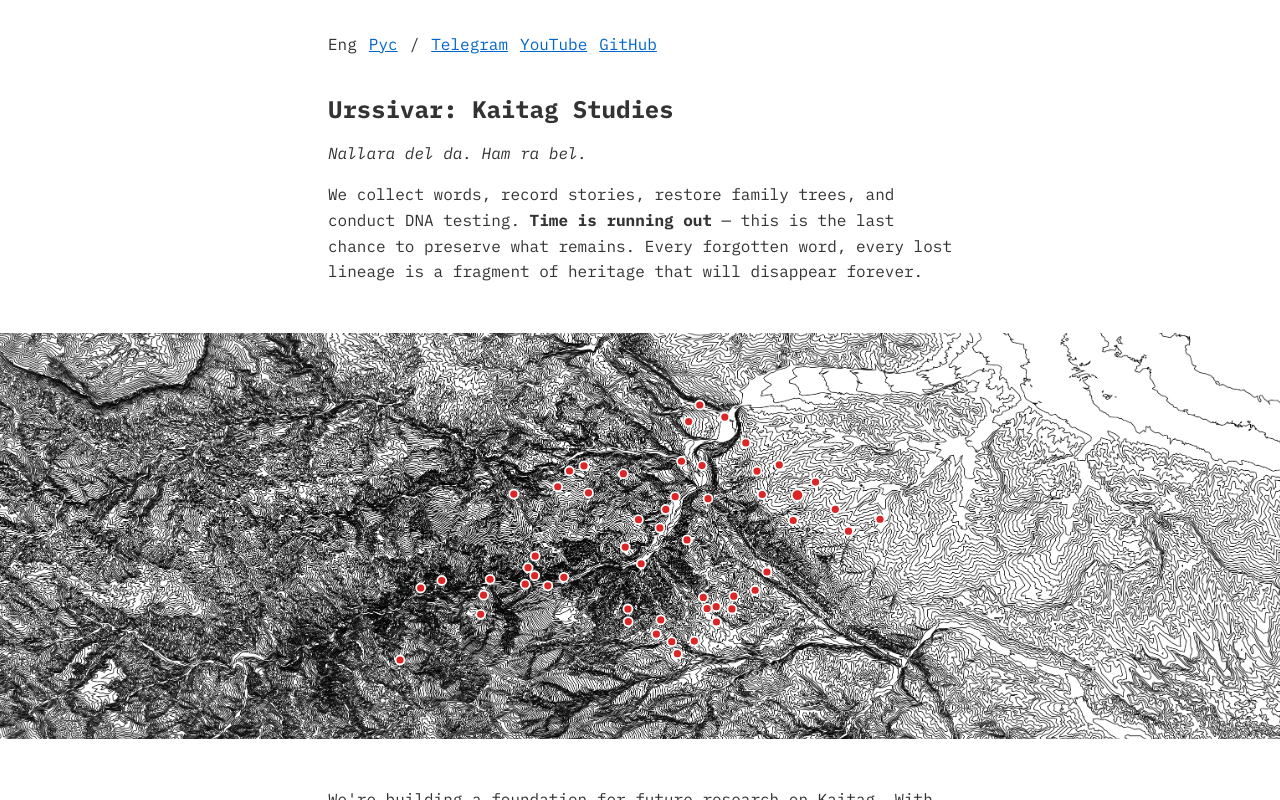
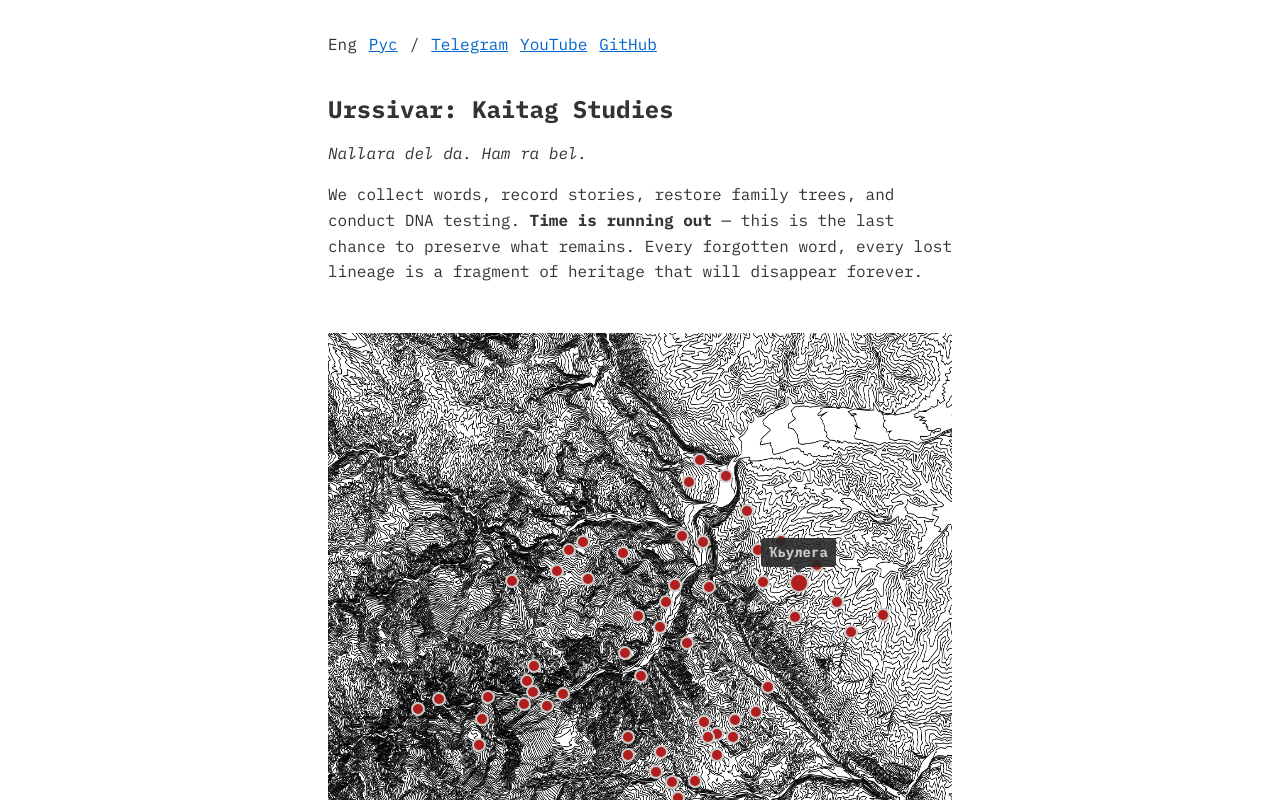
Before and after one commit to urssivar/urssivar, a Nuxt app: page / in a window 1280 px wide. Shown: the top 800 px of the page. Built offline with nearby package versions, Linux system fonts and the light colour scheme.

Commit message:
Migrate to leaflet

```diff
--- a/app/components/VillageMap.vue
+++ b/app/components/VillageMap.vue
@@ -1,5 +1,7 @@
 <script setup lang="ts">
-import { ref, onMounted, computed } from 'vue';
+import { ref, onMounted, onBeforeUnmount } from 'vue';
+import L from 'leaflet';
+import 'leaflet/dist/leaflet.css';
 import villages from '~/data/villages.json';
 
 // ============================================================================
@@ -10,21 +12,6 @@ interface Village {
   name: string;
   lat: number;
   lng: number;
-}
-
-interface VillageMarker extends Village {
-  x: number;
-  y: number;
-}
-
-interface MapDimensions {
-  width: number;
-  height: number;
-  minLat: number;
-  maxLat: number;
-  minLng: number;
-  maxLng: number;
-  scale: number;
 }
 
 // ============================================================================
@@ -45,107 +32,90 @@ const AUTO_HOVER = {
   INTERVAL: 2500,
 } as const;
 
-/** SVG coordinate space padding (adds breathing space inside the map) */
-const VIEWBOX_PADDING = 15;
-
 // ============================================================================
-// COORDINATE SYSTEM
+// LEAFLET MAP SETUP
 // ============================================================================
 
-/**
- * Calculate village bounds and coordinate system scale
- *
- * The coordinate system is normalized so that the larger dimension
- * (longitude or latitude range) equals 100 units in SVG space.
- */
-const mapDimensions = computed<MapDimensions>(() => {
-  if (villages.length === 0) {
-    return { width: 100, height: 100, minLat: 0, maxLat: 0, minLng: 0, maxLng: 0, scale: 1 };
-  }
+const mapContainer = ref<HTMLElement | null>(null);
+let map: L.Map | null = null;
+let markers: L.CircleMarker[] = [];
+let autoHoverInterval: ReturnType<typeof setInterval> | null = null;
+let autoHoverTimeout: ReturnType<typeof setTimeout> | null = null;
+let isManualHover = false;
 
-  const lats = villages.map(v => v.lat);
-  const lngs = villages.map(v => v.lng);
-  const minLat = Math.min(...lats);
-  const maxLat = Math.max(...lats);
-  const minLng = Math.min(...lngs);
-  const maxLng = Math.max(...lngs);
+onMounted(() => {
+  if (!mapContainer.value) return;
 
-  const latRange = maxLat - minLat;
-  const lngRange = maxLng - minLng;
-  const scale = Math.max(latRange, lngRange) || 1;
+  // Calculate bounds from villages
+  const bounds = L.latLngBounds(
+    villages.map(v => [v.lat, v.lng] as [number, number])
+  );
 
-  return {
-    width: (lngRange / scale) * 100,
-    height: (latRange / scale) * 100,
-    minLat,
-    maxLat,
-    minLng,
-    maxLng,
-    scale,
-  };
+  // Initialize map with no interactivity
+  map = L.map(mapContainer.value, {
+    zoomControl: false,
+    dragging: false,
+    touchZoom: false,
+    scrollWheelZoom: false,
+    doubleClickZoom: false,
+    boxZoom: false,
+    keyboard: false,
+    attributionControl: false,
   });
 
-/**
- * Calculate backdrop positioning based on map export bounds
- *
- * Aligns the QGIS exported map image with the village coordinate system.
- */
-const backdropPosition = computed(() => {
-  const { minLng, maxLat, scale } = mapDimensions.value;
-  const { minLng: mapMinLng, maxLng: mapMaxLng, minLat: mapMinLat, maxLat: mapMaxLat } = MAP_EXPORT_BOUNDS;
+  // Fit to village bounds with padding
+  map.fitBounds(bounds, { padding: [50, 50] });
 
-  const width = ((mapMaxLng - mapMinLng) / scale) * 100;
-  const height = ((mapMaxLat - mapMinLat) / scale) * 100;
-  const x = -((minLng - mapMinLng) / scale) * 100;
-  const y = -((mapMaxLat - maxLat) / scale) * 100;
+  // Add backdrop image overlay
+  L.imageOverlay('/map.png', [
+    [MAP_EXPORT_BOUNDS.minLat, MAP_EXPORT_BOUNDS.minLng],
+    [MAP_EXPORT_BOUNDS.maxLat, MAP_EXPORT_BOUNDS.maxLng],
+  ], {
+    opacity: 1,
+    className: 'map-backdrop-image',
+  }).addTo(map);
 
-  return { x, y, width, height };
+  // Add village markers
+  villages.forEach((village: Village) => {
+    const marker = L.circleMarker([village.lat, village.lng], {
+      radius: 6,
+      fillColor: '#dc2626',
+      color: '#ffffff',
+      weight: 2,
+      fillOpacity: 1,
+      className: 'village-marker',
     });
 
-/**
- * Convert village lat/lng coordinates to SVG coordinate space
- */
-const villageMarkers = computed<VillageMarker[]>(() => {
-  const { maxLat, minLng, scale } = mapDimensions.value;
-
-  return villages.map(village => ({
-    ...village,
-    x: ((village.lng - minLng) / scale) * 100,
-    y: ((maxLat - village.lat) / scale) * 100,
-  }));
+    marker.bindTooltip(village.name, {
+      permanent: false,
+      direction: 'top',
+      offset: [0, -10],
+      className: 'village-tooltip',
     });
 
-// ============================================================================
-// HOVER & TOOLTIP STATE
-// ============================================================================
+    marker.on('mouseover', () => {
+      isManualHover = true;
+      marker.setStyle({ radius: 9 });
+    });
 
-const activeVillage = ref<VillageMarker | null>(null);
-const isManualHover = ref(false);
-const tooltipPos = ref({ x: 0, y: 0 });
+    marker.on('mouseout', () => {
+      isManualHover = false;
+      marker.setStyle({ radius: 6 });
+    });
 
-const markersContainer = ref<HTMLElement | null>(null);
-const markersSvg = ref<SVGSVGElement | null>(null);
+    marker.addTo(map!);
+    markers.push(marker);
+  });
 
-/**
- * Update tooltip position based on SVG coordinates
- */
-function updateTooltipPosition(svgX: number, svgY: number) {
-  if (!markersSvg.value || !markersContainer.value) return;
+  // Start auto-hover animation
+  startAutoHover();
+});
 
-  const rect = markersContainer.value.getBoundingClientRect();
-  const point = markersSvg.value.createSVGPoint();
-  point.x = svgX;
-  point.y = svgY;
-
-  const ctm = markersSvg.value.getScreenCTM();
-  if (!ctm) return;
-
-  const screenPoint = point.matrixTransform(ctm);
-  tooltipPos.value = {
-    x: screenPoint.x - rect.left,
-    y: screenPoint.y - rect.top,
-  };
-}
+onBeforeUnmount(() => {
+  if (autoHoverInterval) clearInterval(autoHoverInterval);
+  if (autoHoverTimeout) clearTimeout(autoHoverTimeout);
+  if (map) map.remove();
+});
 
 // ============================================================================
 // AUTO-HOVER ANIMATION
@@ -153,75 +123,30 @@ function updateTooltipPosition(svgX: number, svgY: number) {
 
 function startAutoHover() {
   const autoHover = () => {
-    if (isManualHover.value || villageMarkers.value.length === 0) return;
+    if (isManualHover || markers.length === 0) return;
 
-    const randomIndex = Math.floor(Math.random() * villageMarkers.value.length);
-    const village = villageMarkers.value[randomIndex];
-    if (!village) return;
+    const randomIndex = Math.floor(Math.random() * markers.length);
+    const marker = markers[randomIndex];
+    if (!marker) return;
 
-    activeVillage.value = village;
-    updateTooltipPosition(village.x, village.y);
+    marker.openTooltip();
+    marker.setStyle({ radius: 9 });
 
-    setTimeout(() => {
-      if (!isManualHover.value) {
-        activeVillage.value = null;
+    autoHoverTimeout = setTimeout(() => {
+      if (!isManualHover) {
+        marker.closeTooltip();
+        marker.setStyle({ radius: 6 });
       }
     }, AUTO_HOVER.DURATION);
   };
 
-  setInterval(autoHover, AUTO_HOVER.INTERVAL);
-}
-
-onMounted(() => {
-  startAutoHover();
-});
-
-// ============================================================================
-// INTERACTION HANDLERS
-// ============================================================================
-
-function handleMouseEnter(village: VillageMarker) {
-  isManualHover.value = true;
-  activeVillage.value = village;
-  updateTooltipPosition(village.x, village.y);
-}
-
-function handleMouseLeave() {
-  isManualHover.value = false;
-  activeVillage.value = null;
+  autoHoverInterval = setInterval(autoHover, AUTO_HOVER.INTERVAL);
 }
 </script>
 
 <template>
   <div class="village-map">
-    <!-- Backdrop layer: Full-width QGIS map -->
-    <svg
-      :viewBox="`${-VIEWBOX_PADDING} ${-VIEWBOX_PADDING} ${mapDimensions.width + VIEWBOX_PADDING * 2} ${mapDimensions.height + VIEWBOX_PADDING * 2}`"
-      preserveAspectRatio="xMidYMid meet" class="map-backdrop">
-      <image href="/map.png" :x="backdropPosition.x" :y="backdropPosition.y" :width="backdropPosition.width"
-        :height="backdropPosition.height" preserveAspectRatio="none" />
-    </svg>
-
-    <!-- Markers layer: Village dots constrained to reading column -->
-    <div ref="markersContainer" class="markers-container">
-      <svg ref="markersSvg"
-        :viewBox="`${-VIEWBOX_PADDING} ${-VIEWBOX_PADDING} ${mapDimensions.width + VIEWBOX_PADDING * 2} ${mapDimensions.height + VIEWBOX_PADDING * 2}`"
-        preserveAspectRatio="xMidYMid meet" class="village-markers">
-        <g v-for="village in villageMarkers" :key="village.name" @mouseenter="handleMouseEnter(village)"
-          @mouseleave="handleMouseLeave">
-          <circle :cx="village.x" :cy="village.y" class="village-hitbox" />
-          <circle :cx="village.x" :cy="village.y" class="village-point"
-            :class="{ hovered: activeVillage?.name === village.name }" />
-        </g>
-      </svg>
-
-      <Transition name="fade">
-        <div v-if="activeVillage" class="village-tooltip"
-          :style="{ left: `${tooltipPos.x}px`, top: `${tooltipPos.y}px` }">
-          {{ activeVillage.name }}
-        </div>
-      </Transition>
-    </div>
+    <div ref="mapContainer" class="map-container"></div>
   </div>
 </template>
 
@@ -229,99 +154,73 @@ function handleMouseLeave() {
 .village-map {
   margin: 3rem 0;
   position: relative;
-  overflow-x: clip;
+  width: 100%;
+  height: 600px;
+  max-width: 65ch;
+  margin-left: auto;
+  margin-right: auto;
+  padding: 0 1rem;
 }
 
-/* Backdrop layer: Full-width map bleeding edge-to-edge */
-.map-backdrop {
-  position: absolute;
-  left: 50%;
-  transform: translateX(-50%);
-  width: 100vw;
+.map-container {
+  width: 100%;
   height: 100%;
-  top: 0;
-  box-sizing: border-box;
-  z-index: 0;
-  filter: invert(0) brightness(0.8);
+  filter: brightness(0.8);
 }
 
 @media (prefers-color-scheme: dark) {
-  .map-backdrop {
+  .map-container {
     filter: invert(1) brightness(0.8);
   }
 }
 
-/* Markers layer: Constrained to reading column */
-.markers-container {
-  max-width: 65ch;
-  margin: 0 auto;
-  padding: 0 1rem;
-  position: relative;
+/* Override Leaflet default styles */
+:deep(.leaflet-container) {
+  background: transparent;
+}
+
+:deep(.map-backdrop-image) {
+  /* Ensure the backdrop is behind markers */
   z-index: 1;
 }
 
-.village-markers {
-  width: 100%;
-  height: auto;
-}
-
-/* Village marker styles */
-.village-hitbox {
-  r: 1.5;
-  fill: transparent;
+:deep(.village-marker) {
+  z-index: 1000;
+  transition: all 0.2s;
   cursor: pointer;
 }
 
-.village-point {
-  r: 0.75;
-  fill: #dc2626;
-  stroke: #ffffff;
-  stroke-width: 0.75;
-  paint-order: stroke;
-  pointer-events: none;
-  transition: r 0.2s, stroke-width 0.2s;
+@media (prefers-color-scheme: dark) {
+  :deep(.village-marker) {
+    fill: #fca5a5 !important;
+    stroke: #1a1a1a !important;
+  }
+}
+
+/* Tooltip styling to match original design */
+:deep(.village-tooltip) {
+  background: #333333 !important;
+  color: #ffffff !important;
+  border: none !important;
+  padding: 0.25rem 0.5rem !important;
+  font-size: 0.875rem !important;
+  font-weight: bold !important;
+  white-space: nowrap !important;
+  box-shadow: none !important;
+}
+
+:deep(.village-tooltip::before) {
+  border-top-color: #333333 !important;
 }
 
 @media (prefers-color-scheme: dark) {
-  .village-point {
-    fill: #fca5a5;
-    stroke: #1a1a1a;
+  :deep(.village-tooltip) {
+    background: #cccccc !important;
+    color: #1a1a1a !important;
+  }
+
+  :deep(.village-tooltip::before) {
+    border-top-color: #cccccc !important;
   }
 }
-
-g:hover .village-point,
-.village-point.hovered {
-  r: 1.2;
-}
-
-/* Tooltip */
-.village-tooltip {
-  position: absolute;
-  pointer-events: none;
-  background: #333333;
-  color: #ffffff;
-  padding: 0.25rem 0.5rem;
-  font-size: 0.875rem;
-  font-weight: bold;
-  white-space: nowrap;
-  transform: translate(-50%, -100%) translateY(-12px);
-  z-index: 1000;
-}
-
-@media (prefers-color-scheme: dark) {
-  .village-tooltip {
-    background: #cccccc;
-    color: #1a1a1a;
-  }
-}
-
-.fade-enter-active,
-.fade-leave-active {
-  transition: opacity 0.2s;
-}
-
-.fade-enter-from,
-.fade-leave-to {
-  opacity: 0;
-}
 </style>
--- a/app/pages/index.vue
+++ b/app/pages/index.vue
@@ -29,7 +29,9 @@ useSeoMeta({
         </div>
 
         <div class="content-wide">
-            <VillageMap />
+            <ClientOnly>
+                <VillageMap />
+            </ClientOnly>
         </div>
 
         <div class="content-narrow">
--- a/package.json
+++ b/package.json
@@ -11,7 +11,9 @@
   },
   "dependencies": {
     "@nuxt/eslint": "^1.8.0",
+    "@types/leaflet": "^1.9.20",
     "eslint": "^9.33.0",
+    "leaflet": "^1.9.4",
     "nuxt": "^4.0.3",
     "vue": "^3.5.18",
     "vue-router": "^4.5.1"
```
Also changed, not shown: 1 other file (tests, documents, lock files or other folders). Lines whose indentation alone changed are shown as unchanged.
